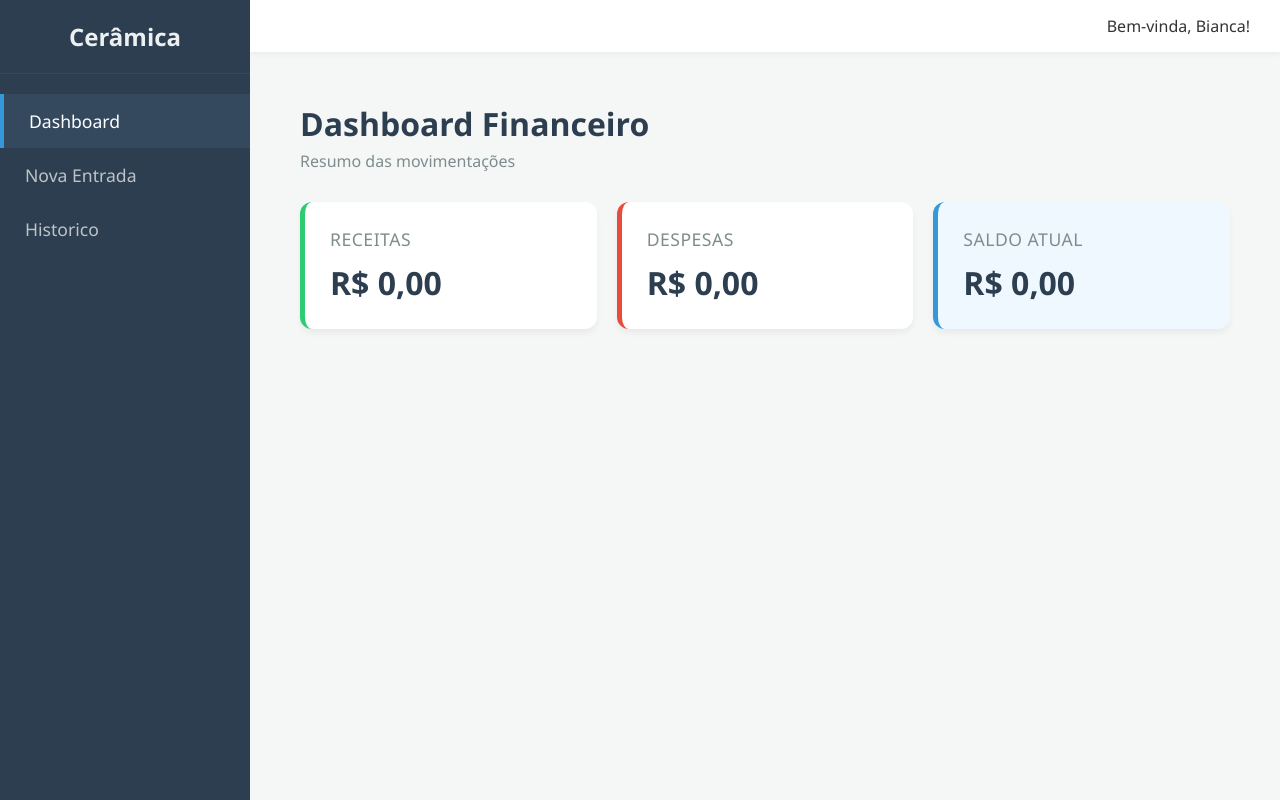
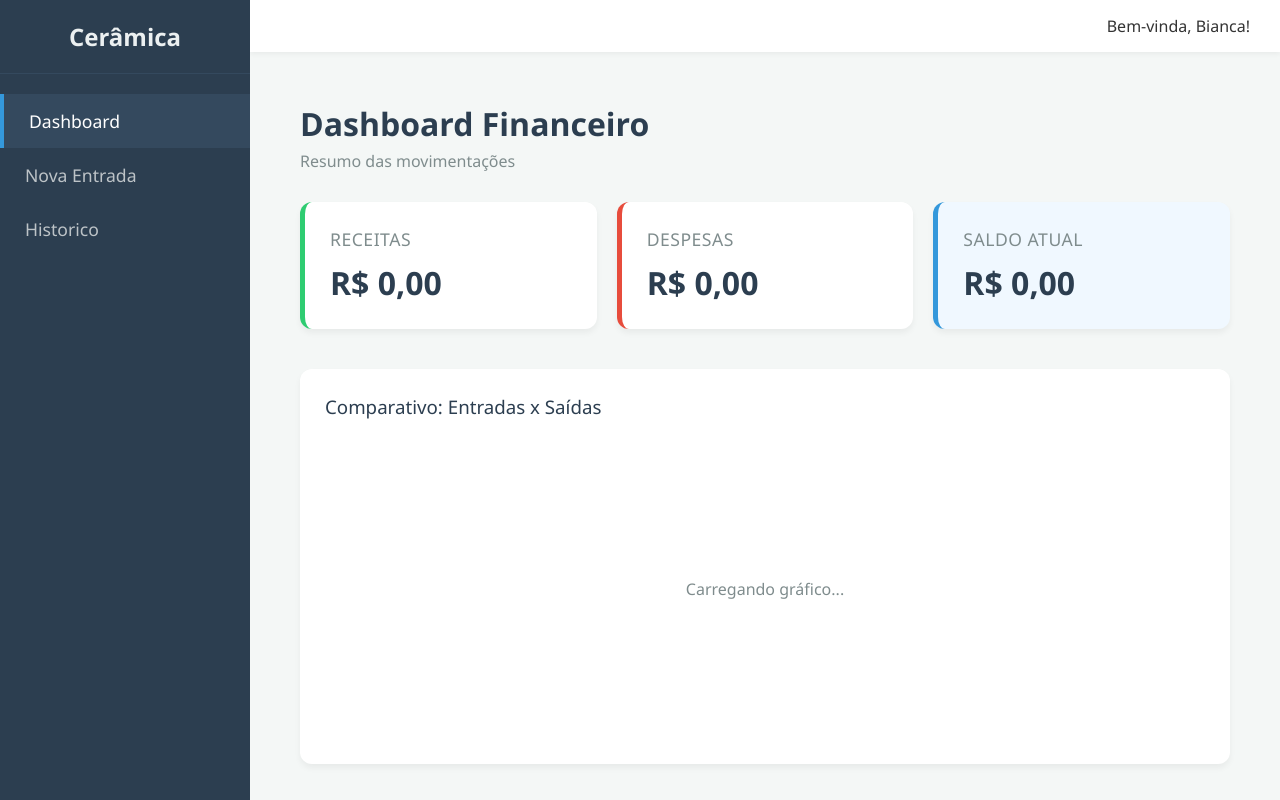
Before and after one commit to isampaio92/sistema-ceramica, a Vue app in the folder frontend/: page / in a window 1280 px wide. Built offline with nearby package versions, Linux system fonts and the light colour scheme; no server answers.

Commit message:
feat: adiciona grafico de barras ao dashboard com vue-chartjs

```diff
--- a/frontend/src/views/DashboardView.vue
+++ b/frontend/src/views/DashboardView.vue
@@ -1,6 +1,10 @@
 <script setup>
-    import { ref, onMounted } from 'vue';
-    import axios from 'axios';
+    import { ref, onMounted } from 'vue'
+    import axios from 'axios'
+    import { Bar } from 'vue-chartjs'
+    import { Chart as ChartJS, Title, Tooltip, Legend, BarElement, CategoryScale, LinearScale } from 'chart.js'
+
+    ChartJS.register(Title, Tooltip, Legend, BarElement, CategoryScale, LinearScale)
 
     const titulo = ref('Dashboard Financeiro')
 
@@ -9,6 +13,30 @@
         despesas: 0,
         saldo: 0
     })
+
+    const dadosGrafico = ref({
+        labels: ['Receitas', 'Despesas'],
+        datasets: [
+            {
+                label: 'Visão Geral (R$)',
+                backgroundColor: ['#2ecc71', '#e74c3c'],
+                borderRadius: 6,
+                data: [0, 0]
+            }
+        ]
+    })
+
+    const opcoesGrafico = ref({
+        responsive: true,
+        maintainAspectRatio: false,
+        plugins: {
+            legend: {
+                display: false
+            }
+        }
+    })
+
+    const dadosCarregados = ref(false)
 
     const formatarMoeda = (valor) => {
         return new Intl.NumberFormat('pt-BR', {
@@ -21,6 +49,13 @@
         try {
             const resposta = await axios.get('http://localhost:3000/api/resumo')
             resumoFinanceiro.value = resposta.data
+
+            dadosGrafico.value.datasets[0].data = [
+                resposta.data.receitas,
+                resposta.data.despesas
+            ]
+
+            dadosCarregados.value = true
 
         } catch(e) {
             console.error('Erro ao buscar o resumo financeiro:', e)
@@ -58,7 +93,15 @@
         </section>
 
         <section class="graficos-container">
-
+            <div class="grafico-card">
+                <h3>Comparativo: Entradas x Saídas</h3>
+                <div class="grafico-wrapper" v-if="dadosCarregados">
+                    <Bar :data="dadosGrafico" :options="opcoesGrafico" />
+                </div>
+                <div class="grafico-wrapper" v-else style="display: flex; justify-content: center; align-items: center; color: #7f8c8d;">
+                    <p>Carregando gráfico...</p>
+                </div>
+            </div>
         </section>
 
     </div>
@@ -134,4 +177,29 @@
         border-left-color: #e74c3c;
         background-color: #f0f8ff;
     }
+
+    .graficos-container {
+        display: grid;
+        grid-template-columns: 1fr;
+        gap: 20px;
+    }
+
+    .grafico-card {
+        background-color: #fff;
+        padding: 25px;
+        border-radius: 12px;
+        box-shadow: 0 4px 6px rgba(0,0,0,0.05);
+    }
+
+    .grafico-card h3 {
+        margin: 0 0 20px 0;
+        color: #2c3e50;
+        font-weight: 500;
+    }
+
+    .grafico-wrapper {
+        position: relative;
+        height: 300px;
+        width: 100%;
+    }
 </style>
```
